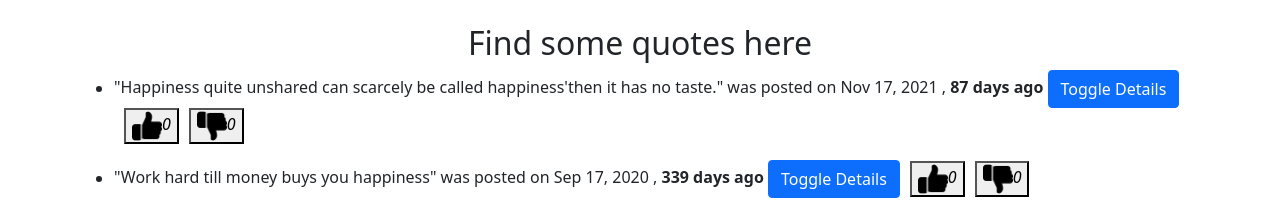
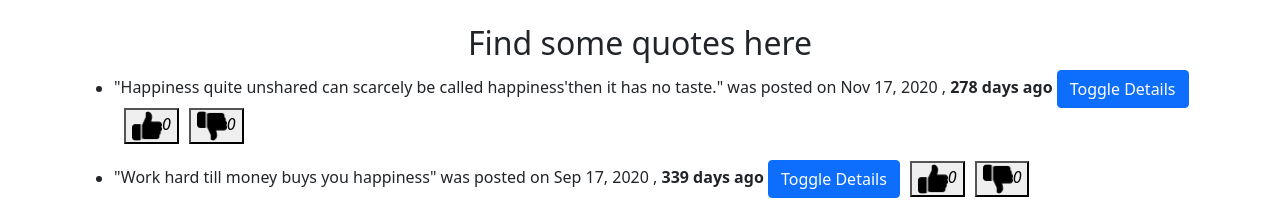
Before and after one commit to alexkarumbi/quotes-IP, an Angular app: page / in a window 1280 px wide. Shown: the part 726-926 px from the top of the page. Built offline with nearby package versions, Linux system fonts and the light colour scheme.

Commit message:
Add final changes

```diff
--- a/src/app/date-count.pipe.ts
+++ b/src/app/date-count.pipe.ts
@@ -8,10 +8,10 @@ export class DateCountPipe implements PipeTransform {
   transform(value: any):number{
     let today:Date= new Date();
     let todayWithNoTime:any= new Date(today.getFullYear(),today.getMonth(),today.getDate())
-    var dateDifference =Math.abs(value- todayWithNoTime);
+    let dateDifference =Math.abs( todayWithNoTime - value);
     const secsInDays =86400;
-    var dateDifferenceInSeconds = dateDifference*0.001
-    var dateCounter =dateDifferenceInSeconds/secsInDays
+    let dateDifferenceInSeconds = dateDifference*0.001
+    let dateCounter =dateDifferenceInSeconds/secsInDays
 
     return dateCounter
   }
--- a/src/app/quote/quote.component.ts
+++ b/src/app/quote/quote.component.ts
@@ -8,7 +8,7 @@ import {Quote} from '../quote'
 export class QuoteComponent implements OnInit {
 
   quotes:Quote[] =[
-    new Quote (1,"Happiness quite unshared can scarcely be called happiness'then it has no taste.","Charlotte Bronte","Amira",0,0,new Date(2021,10,17)),
+    new Quote (1,"Happiness quite unshared can scarcely be called happiness'then it has no taste.","Charlotte Bronte","Amira",0,0,new Date(2020,10,17)),
     new Quote (2,"Work hard till money buys you happiness","Karumbi","Muthambuku",0,0,new Date(2020,8,17))
   ]
   toggleDetails(index:any){
```
